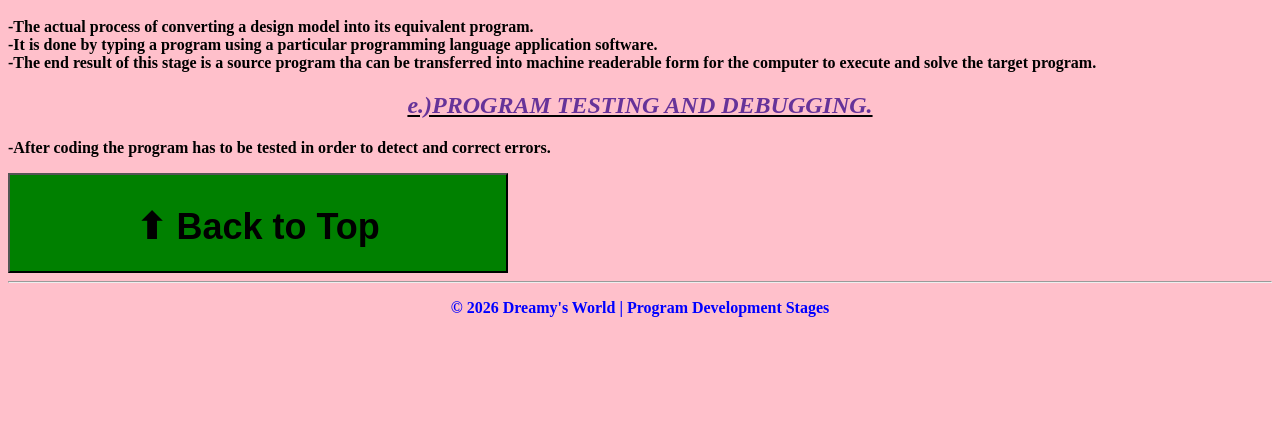
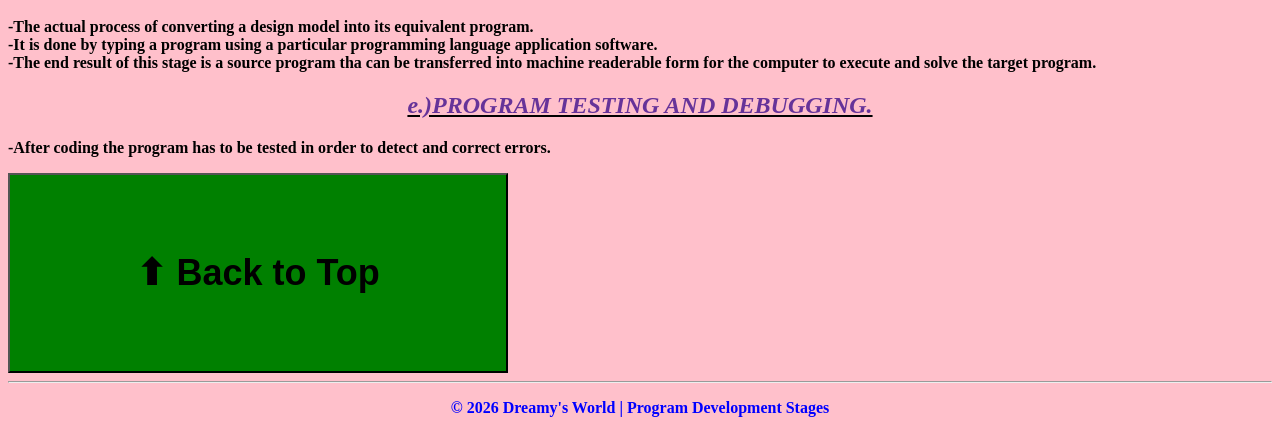
Before and after one commit to Mcdreamyweb/Program-Development-, a plain HTML site: page index.html in a window 1280 px wide. Shown: the part 1986-2419 px from the top of the page. Before the commit the page ends 2319 px from the top, so only its background shows below. Drawn offline with Linux system fonts and the light colour scheme.

Commit message:
Increase button height for 'Back to Top' button

```diff
--- a/index.html
+++ b/index.html
@@ -47,7 +47,7 @@
  <p><h2><u><b><center><i style="color:RebeccaPurple;">e.)PROGRAM TESTING AND DEBUGGING.</i></center></b></u></h2></p>
    <p><b>-After coding the program has to be tested in order to detect and correct errors.<br></b></p>
    <a href="#top">
-<button style="width:500px;height:100px;font-size:24px;background-color:green;"><h2>⬆ Back to Top</h2></button>
+<button style="width:500px;height:200px;font-size:24px;background-color:green;"><h2>⬆ Back to Top</h2></button>
 </a>
 <hr>
 
```
